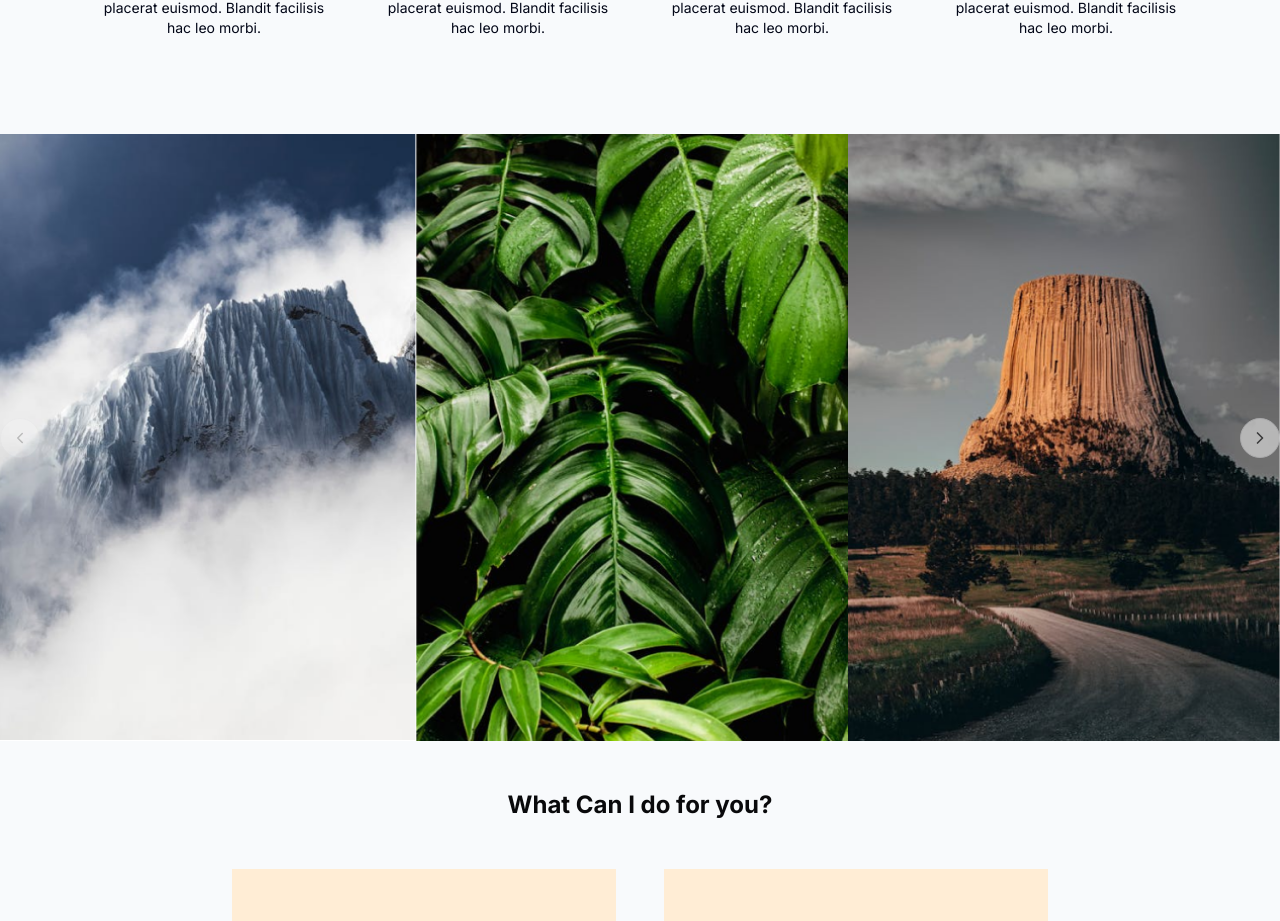
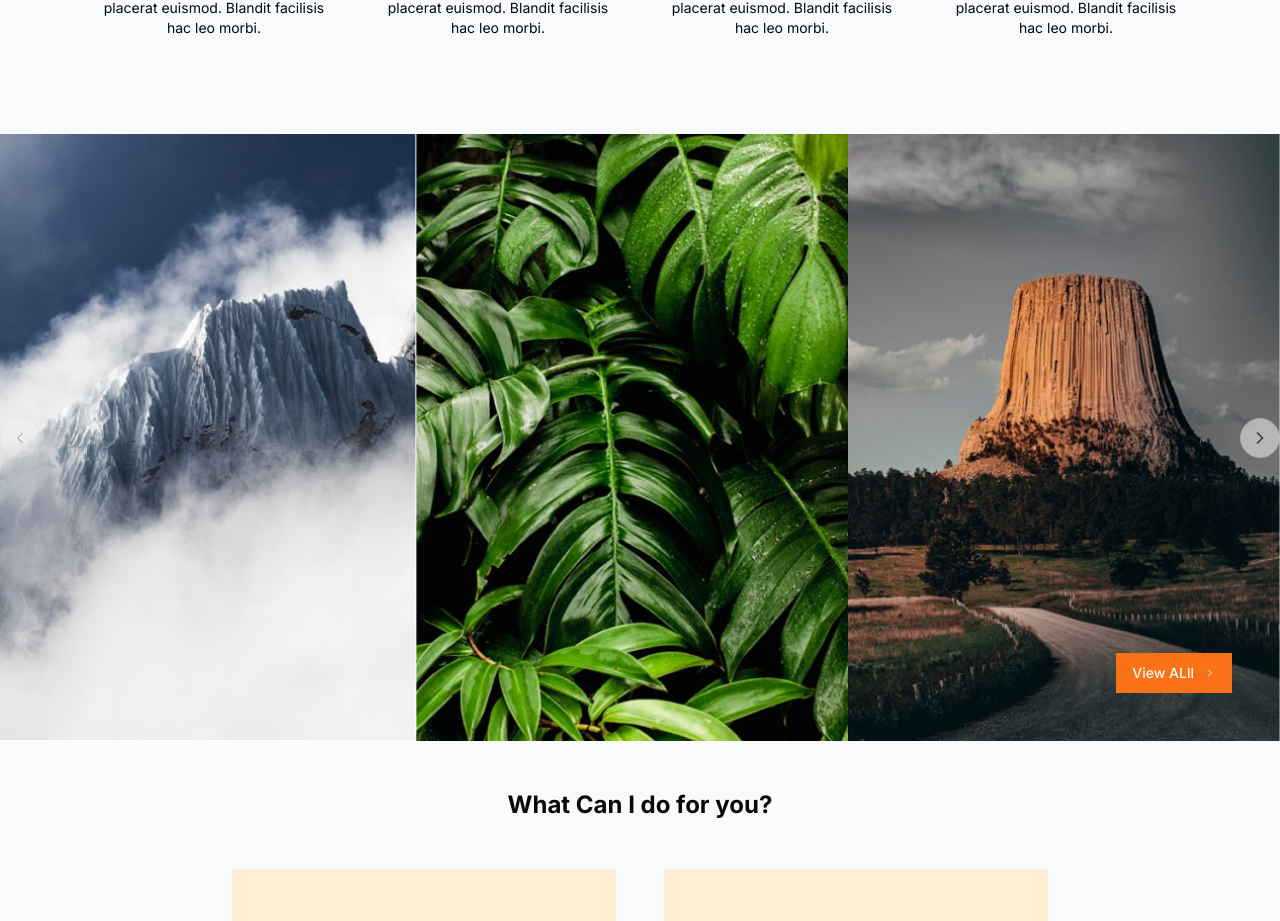
Before and after one commit to InfinityDevsHQ/photographer-portfolio-next, a Next.js app: page / in a window 1280 px wide. Shown: the part 814-1735 px from the top of the page. Built offline with nearby package versions, Linux system fonts and the light colour scheme.

Commit message:
feat: view all button

```diff
--- a/components/homepage/carousel-gallery.tsx
+++ b/components/homepage/carousel-gallery.tsx
@@ -6,11 +6,14 @@ import {
   CarouselNext,
   CarouselPrevious,
 } from "../ui/carousel";
+import { Button } from "../ui/button";
+import Link from "next/link";
+import { ChevronRight } from "lucide-react";
 
 export default function CarouselGallery() {
   return (
-    <section>
-      <Carousel className="relative">
+    <section className="relative">
+      <Carousel>
         <CarouselContent className="gap-0">
           <CarouselItem className="basis-1/3 pl-0">
             <Image
@@ -45,6 +48,15 @@ export default function CarouselGallery() {
           <CarouselNext className="relative h-10 w-10" />
         </div>
       </Carousel>
+      <Button
+        className="bg-inverted rounded-none absolute bottom-12 right-12"
+        asChild
+      >
+        <Link href={"#"} className="flex items-center gap-2.5">
+          View ALll
+          <ChevronRight height={12} width={12} />
+        </Link>
+      </Button>
     </section>
   );
 }
```
